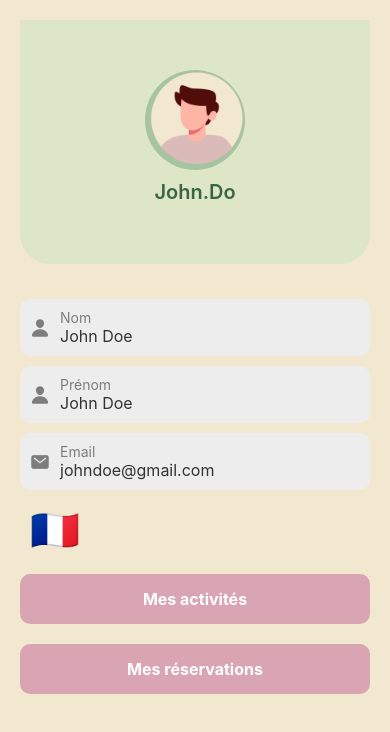
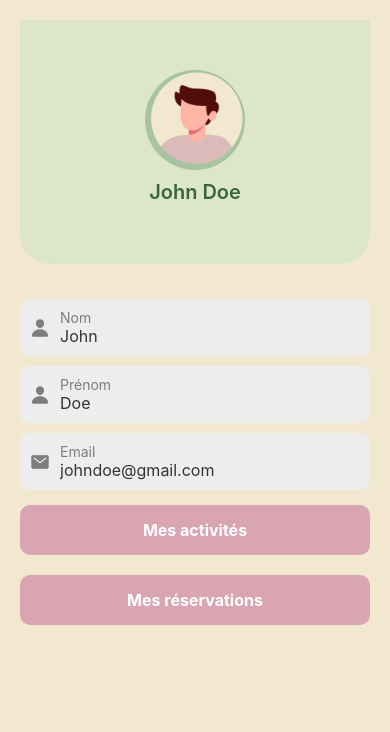
Before and after one commit to Inesamzr/Traveo-Front, a React Native app: screen /Auth in a window 390 px wide. Shown: the top 732 px of the page. Built offline with nearby package versions, Linux system fonts and the light colour scheme.

Commit message:
adding update in profil page

```diff
--- a/Components/Profil/ProfilField.js
+++ b/Components/Profil/ProfilField.js
@@ -1,16 +1,42 @@
-import React from 'react';
-import { View, Text, StyleSheet, TouchableOpacity } from 'react-native';
+import React, { useState } from 'react';
+import { View, Text, StyleSheet, TextInput, TouchableOpacity } from 'react-native';
 import { Ionicons } from '@expo/vector-icons';
 
-export default function ProfilField({ label, value, icon, onPress }) {
+export default function ProfilField({ label, value, icon, editable = false, onChangeText }) {
+  const [isEditing, setIsEditing] = useState(false); // État local pour activer/désactiver le mode édition
+
+  const handlePress = () => {
+    if (editable) {
+      setIsEditing(true); // Active le mode édition
+    }
+  };
+
+  const handleBlur = () => {
+    setIsEditing(false); // Désactive le mode édition lors de la perte du focus
+  };
+
   return (
-    <TouchableOpacity style={styles.container} onPress={onPress}>
+    <TouchableOpacity
+      style={styles.container}
+      activeOpacity={editable ? 1 : 0.7} // Le clic est actif uniquement si editable est true
+      onPress={handlePress}
+    >
       <View style={styles.iconContainer}>
         <Ionicons name={icon} size={20} color="#7D7D7D" />
       </View>
       <View style={styles.textContainer}>
         <Text style={styles.label}>{label}</Text>
-        <Text style={styles.value}>{value}</Text>
+        {isEditing && editable ? (
+          <TextInput
+            style={styles.input}
+            value={value}
+            onChangeText={onChangeText}
+            onBlur={handleBlur} // Désactive le mode édition après modification
+            autoFocus={true} // Met automatiquement le champ en focus
+          />
+        ) : (
+          <Text style={styles.value}>{value}</Text>
+        )}
       </View>
     </TouchableOpacity>
   );
@@ -39,4 +65,14 @@ const styles = StyleSheet.create({
     fontSize: 16,
     color: '#333',
   },
+  input: {
+    backgroundColor: '#fff',
+    fontSize: 16,
+    paddingVertical: 5,
+    paddingHorizontal: 10,
+    borderRadius: 5,
+    borderColor: '#ccc',
+    borderWidth: 1,
+    color: '#333',
+  },
 });
--- a/screens/Profil/ProfilPage.js
+++ b/screens/Profil/ProfilPage.js
@@ -1,4 +1,4 @@
-import React from 'react';
+import React, { useState } from 'react';
 import { TouchableOpacity, View, StyleSheet, ScrollView, Text } from 'react-native';
 import ProfilHeader from '../../Components/Profil/ProfilHeader';
 import ProfilField from '../../Components/Profil/ProfilField';
@@ -6,45 +6,63 @@ import ProfilButton from '../../Components/Profil/ProfilButton';
 import texts from '../../localization/localization';
 import { useLanguage } from '../../localization/LanguageContext';
 
-
-
 export default function ProfilePage({ navigation }) {
   const { language } = useLanguage();
   const currentTexts = texts[language];
 
+  const [firstName, setFirstName] = useState('John');
+  const [lastName, setLastName] = useState('Doe');
+  const [email, setEmail] = useState('johndoe@gmail.com');
+  const [isModified, setIsModified] = useState(false);
 
-  const handleEditProfile = () => {
-    console.log('Edit profile clicked');
+  const handleSave = () => {
+    console.log('Modifications enregistrées :', { firstName, lastName, email });
+    setIsModified(false);
   };
 
-  const handleLanguageChange = () => {
-    navigation.navigate('LanguageSelection');
-  };
-
-  const handleActivities = () => {
-    navigation.navigate('Activities'); // Remplacez par votre écran d'activités
-  };
-
-  const handleReservations = () => {
-    navigation.navigate('Reservations'); // Remplacez par votre écran de réservations
+  const handleFieldChange = (field, value) => {
+    if (field === 'firstName') setFirstName(value);
+    if (field === 'lastName') setLastName(value);
+    if (field === 'email') setEmail(value);
+    setIsModified(true); // Active le bouton enregistrer si une modification est détectée
   };
 
   return (
     <ScrollView style={styles.container} contentContainerStyle={styles.content}>
-      <ProfilHeader name="John.Do" onEdit={handleEditProfile} />
+      <ProfilHeader name={`${firstName} ${lastName}`} onEdit={() => console.log('Edit profile clicked')} />
+
       <View style={styles.fields}>
-        <ProfilField label={currentTexts.firstNamePlaceholder} value="John Doe" icon="person" />
-        <ProfilField label={currentTexts.lastNamePlaceholder} value="John Doe" icon="person" />
-        <ProfilField label="Email" value="johndoe@gmail.com" icon="mail" />
+        <ProfilField
+          label={currentTexts.firstNamePlaceholder}
+          value={firstName}
+          icon="person"
+          editable
+          onChangeText={(value) => handleFieldChange('firstName', value)}
+        />
+        <ProfilField
+          label={currentTexts.lastNamePlaceholder}
+          value={lastName}
+          icon="person"
+          editable
+          onChangeText={(value) => handleFieldChange('lastName', value)}
+        />
+        <ProfilField
+          label="Email"
+          value={email}
+          icon="mail"
+          editable
+          onChangeText={(value) => handleFieldChange('email', value)}
+        />
       </View>
-      <TouchableOpacity
-          style={styles.languageButton}
-          onPress={() => navigation.navigate('LanguageSelection')}
-        >
-          <Text style={styles.languageText}>{currentTexts.flag}</Text>
+
+      <ProfilButton label="Mes activités" onPress={() => navigation.navigate('Activities')} />
+      <ProfilButton label="Mes réservations" onPress={() => navigation.navigate('Reservations')} />
+
+      {isModified && (
+        <TouchableOpacity style={styles.saveButton} onPress={handleSave}>
+          <Text style={styles.saveButtonText}>Enregistrer</Text>
         </TouchableOpacity>
-      <ProfilButton label="Mes activités" onPress={handleActivities} />
-      <ProfilButton label="Mes réservations" onPress={handleReservations} />
+      )}
     </ScrollView>
   );
 }
@@ -60,13 +78,17 @@ const styles = StyleSheet.create({
   fields: {
     marginTop: 30,
   },
-  languageButton: {
-    padding: 10,
-    borderColor: '#ccc',
-    borderRadius: 5,
+  saveButton: {
+    backgroundColor: '#386641',
+    borderRadius: 10,
+    paddingVertical: 15,
+    paddingHorizontal: 20,
+    marginTop: 20,
+    alignItems: 'center',
   },
-  languageText: {
-    fontSize: 40,
-    color: '#333',
+  saveButtonText: {
+    color: '#fff',
+    fontSize: 16,
+    fontWeight: 'bold',
   },
 });
--- a/screens/Profil/RegisterPage.js
+++ b/screens/Profil/RegisterPage.js
@@ -1,81 +1,89 @@
 import React, { useState } from 'react';
-import { View, Text, StyleSheet, TextInput, TouchableOpacity, Image, ImageBackground } from 'react-native';
+import { TouchableOpacity, View, StyleSheet, ScrollView, Text } from 'react-native';
+import ProfilHeader from '../../Components/Profil/ProfilHeader';
+import ProfilField from '../../Components/Profil/ProfilField';
+import ProfilButton from '../../Components/Profil/ProfilButton';
 import texts from '../../localization/localization';
 import { useLanguage } from '../../localization/LanguageContext';
 
-export default function RegisterPage({ navigation }) {
+export default function ProfilePage({ navigation }) {
   const { language } = useLanguage();
   const currentTexts = texts[language];
 
+  // États pour les champs du profil
+  const [firstName, setFirstName] = useState('John');
+  const [lastName, setLastName] = useState('Doe');
+  const [email, setEmail] = useState('johndoe@gmail.com');
+  const [isModified, setIsModified] = useState(false); // État pour vérifier si des modifications ont été faites
+
+  const handleSave = () => {
+    console.log('Enregistrement des modifications :', { firstName, lastName, email });
+    setIsModified(false); // Réinitialise l'état après enregistrement
+  };
+
+  const handleFieldChange = (field, value) => {
+    // Met à jour l'état correspondant et active le bouton "Enregistrer"
+    if (field === 'firstName') setFirstName(value);
+    if (field === 'lastName') setLastName(value);
+    if (field === 'email') setEmail(value);
+    setIsModified(true);
+  };
+
+  const handleLanguageChange = () => {
+    navigation.navigate('LanguageSelection');
+  };
+
+  const handleActivities = () => {
+    navigation.navigate('Activities'); // Remplacez par votre écran d'activités
+  };
+
+  const handleReservations = () => {
+    navigation.navigate('Reservations'); // Remplacez par votre écran de réservations
+  };
+
   return (
-    <View style={styles.container}>
-      <ImageBackground
-        source={require('../../assets/Login_asset.png')}
-        style={styles.backgroundImage}
-        resizeMode="cover"
-      />
+    <ScrollView style={styles.container} contentContainerStyle={styles.content}>
+      <ProfilHeader name={`${firstName} ${lastName}`} onEdit={() => console.log('Edit profile clicked')} />
 
-        <Image
-          source={require('../../assets/Login_asset_2.png')}
-          style={styles.bottomLeftImage}
+      <View style={styles.fields}>
+        {/* Champs éditables */}
+        <ProfilField
+          label={currentTexts.firstNamePlaceholder}
+          value={firstName}
+          icon="person"
+          editable
+          onChangeText={(value) => handleFieldChange('firstName', value)}
         />
+        <ProfilField
+          label={currentTexts.lastNamePlaceholder}
+          value={lastName}
+          icon="person"
+          editable
+          onChangeText={(value) => handleFieldChange('lastName', value)}
+        />
+        <ProfilField
+          label="Email"
+          value={email}
+          icon="mail"
+          editable
+          onChangeText={(value) => handleFieldChange('email', value)}
+        />
+      </View>
 
-      <View style={styles.content}>
-        <Image
-          source={require('../../assets/Traveo_logo.png')}
-          style={styles.logo}
-        />
-        <Text style={styles.welcomeText}>{currentTexts.welcomenew}</Text>
-        <Text style={styles.connectText}>{currentTexts.registerTitle}</Text>
+      <TouchableOpacity style={styles.languageButton} onPress={handleLanguageChange}>
+        <Text style={styles.languageText}>{currentTexts.flag}</Text>
+      </TouchableOpacity>
 
-        <TouchableOpacity
-          style={styles.languageButton}
-          onPress={() => navigation.navigate('LanguageSelection')}
-        >
-          <Text style={styles.languageText}>{currentTexts.flag}</Text>
+      <ProfilButton label="Mes activités" onPress={handleActivities} />
+      <ProfilButton label="Mes réservations" onPress={handleReservations} />
+
+      {/* Bouton Enregistrer conditionnel */}
+      {isModified && (
+        <TouchableOpacity style={styles.saveButton} onPress={handleSave}>
+          <Text style={styles.saveButtonText}>Enregistrer</Text>
         </TouchableOpacity>
-
-        <View style={styles.inputContainer}>
-
-          <TextInput
-            style={styles.input}
-            placeholder={currentTexts.firstNamePlaceholder}
-            placeholderTextColor="#aaa"
-          />
-          <TextInput
-            style={styles.input}
-            placeholder={currentTexts.lastNamePlaceholder}
-            placeholderTextColor="#aaa"
-          />
-          <TextInput
-            style={styles.input}
-            placeholder={currentTexts.emailPlaceholder}
-            placeholderTextColor="#aaa"
-          />
-          <TextInput
-            style={styles.input}
-            placeholder={currentTexts.passwordPlaceholder}
-            placeholderTextColor="#aaa"
-            secureTextEntry
-          />
-          <TextInput
-            style={styles.input}
-            placeholder={currentTexts.confirmPasswordPlaceholder}
-            placeholderTextColor="#aaa"
-            secureTextEntry
-          />
-        </View>
-        <TouchableOpacity style={styles.registerButton}>
-          <Text style={styles.registerButtonText}>{currentTexts.register}</Text>
-        </TouchableOpacity>
-        <View style={styles.loginContainer}>
-          <Text style={styles.alreadyAccountText}>{currentTexts.alreadyAccount}</Text>
-          <TouchableOpacity onPress={() => navigation.navigate('Login')}>
-          <Text style={styles.loginText}>{currentTexts.login}</Text>
-          </TouchableOpacity>
-        </View>
-      </View>
-    </View>
+      )}
+    </ScrollView>
   );
 }
 
@@ -84,91 +92,32 @@ const styles = StyleSheet.create({
     flex: 1,
     backgroundColor: '#F2E8CF',
   },
-  backgroundImage: {
-    width: '100%',
-    height: '70%',
-    justifyContent: 'flex-end',
-    alignItems: 'center',
+  content: {
+    padding: 20,
   },
-  content: {
-    alignItems: 'center',
-    paddingHorizontal: 20,
-    marginTop: -489,
+  fields: {
+    marginTop: 30,
   },
-  logo: {
-    width: 100,
-    height: 100,
-    marginBottom: 30,
-  },
-  welcomeText: {
-    fontSize: 24,
-    color: '#111',
-    fontWeight: '300',
-    textAlign: 'center',
-  },
-  connectText: {
-    fontSize: 24,
-    color: '#386641',
-    fontWeight: '700',
-    marginBottom: 20,
-    textAlign: 'center',
-  },
-  inputContainer: {
-    width: '100%',
-    marginBottom: 20,
-  },
-  input: {
-    backgroundColor: '#F5F5F5',
-    borderRadius: 10,
-    paddingVertical: 15,
-    paddingHorizontal: 20,
-    fontSize: 16,
-    color: '#333',
-    marginBottom: 15,
-  },
-  registerButton: {
-    backgroundColor: '#D9A5B3',
-    paddingVertical: 15,
-    paddingHorizontal: 40,
-    borderRadius: 25,
-    marginBottom: 20,
-    alignSelf: 'stretch',
-    alignItems: 'center',
-    width: '100%',
-  },
-  registerButtonText: {
-    color: '#FFF',
-    fontSize: 16,
-    fontWeight: 'bold',
-  },
-  loginContainer: {
-    flexDirection: 'row',
-    alignItems: 'center',
-  },
-  alreadyAccountText: {
-    fontSize: 14,
-    color: '#111',
-  },
-  loginText: {
-    fontSize: 14,
-    color: '#510D0A',
-    fontWeight: 'bold',
-  },
-  bottomLeftImage: {
-    position: 'absolute',
-    bottom: 0,
-    left: 0,
-    width: '50%',
-    height: '20%',
-  },
-    languageButton: {
+  languageButton: {
     padding: 10,
     borderColor: '#ccc',
     borderRadius: 5,
-    marginBottom: 20
   },
   languageText: {
     fontSize: 40,
     color: '#333',
   },
+  saveButton: {
+    backgroundColor: '#386641',
+    borderRadius: 10,
+    paddingVertical: 15,
+    paddingHorizontal: 20,
+    marginTop: 20,
+    alignItems: 'center',
+  },
+  saveButtonText: {
+    color: '#fff',
+    fontSize: 16,
+    fontWeight: 'bold',
+  },
 });
```
